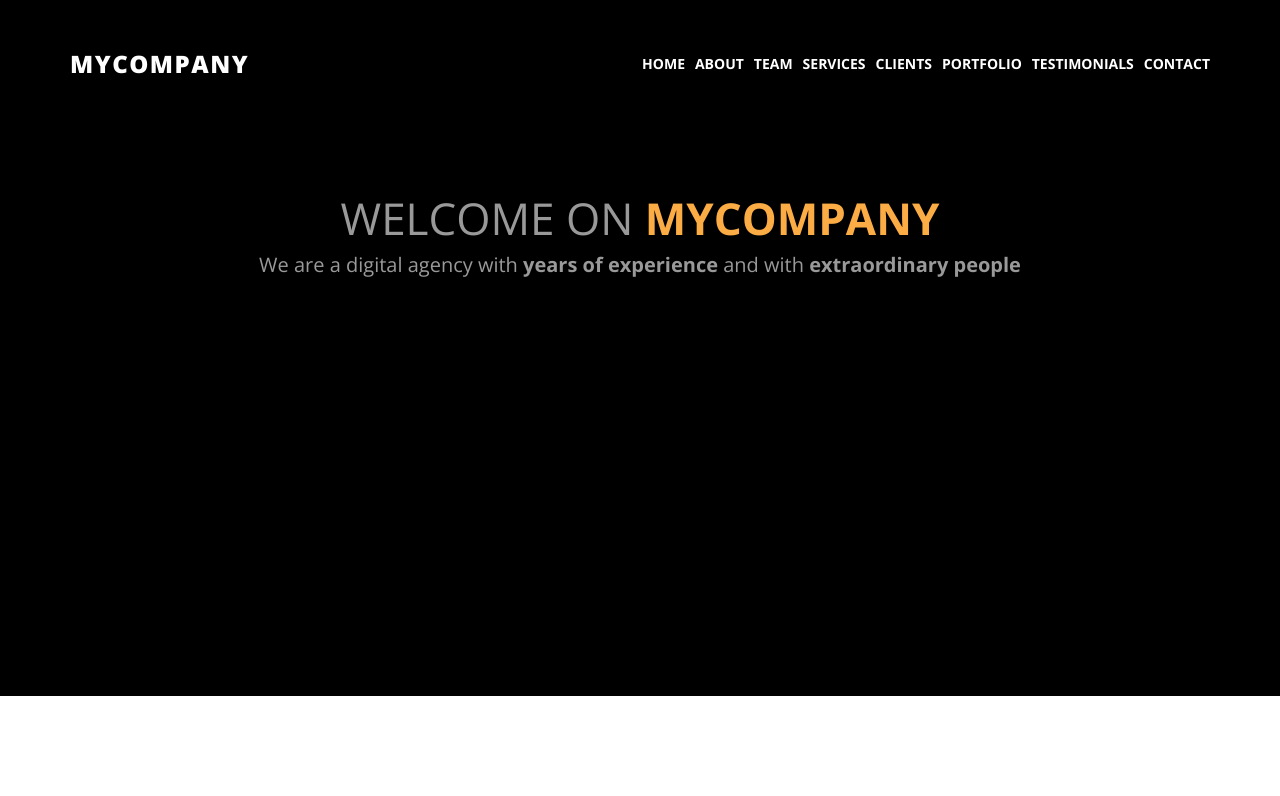
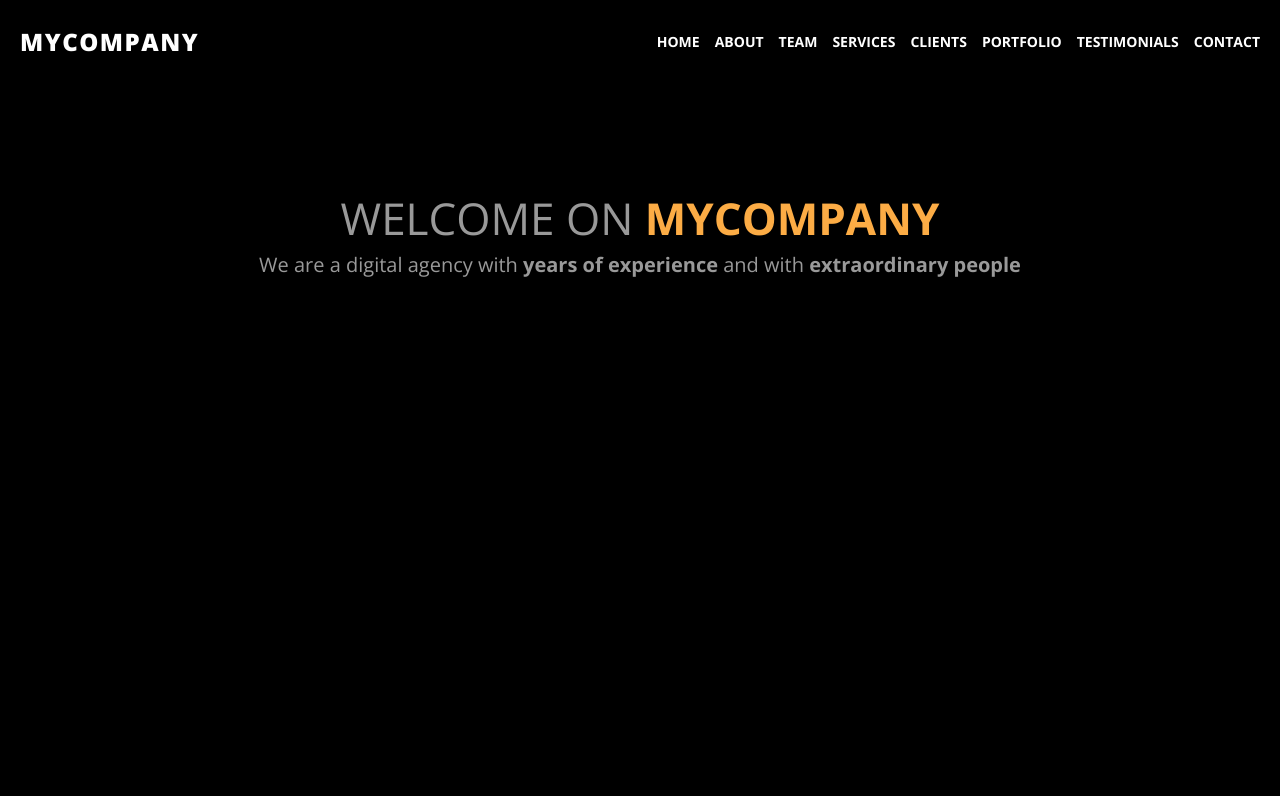
Before and after one commit to DevCoderGod/MY_COMPANY, a plain HTML site: page index.html in a window 1280 px wide. Shown: the top 796 px of the page. Drawn offline with nearby package versions, Linux system fonts and the light colour scheme.

Commit message:
исправлен heder (семантика)

```diff
--- a/index.html
+++ b/index.html
@@ -9,24 +9,22 @@
 </head>
 <body>
 	<header class="block block-black header">
-		<div class="content">
-			<div class="header__logo"><p>mycompany</p></div>
-			<div class="header__nav" id="nav">
-				<nav class="list">
-					<div class="list__item"><div class="link">home</div></div>
-					<div class="list__item"><div class="link">about</div></div>
-					<div class="list__item"><div class="link">team</div></div>
-					<div class="list__item"><div class="link">services</div></div>
-					<div class="list__item"><div class="link">clients</div></div>
-					<div class="list__item"><div class="link">portfolio</div></div>
-					<div class="list__item"><div class="link">testimonials</div></div>
-					<div class="list__item"><div class="link">contact</div></div>
-				</nav>
-			</div>
-			<div class="header__burger" id="burger">&#9776;</div>
-		</div>
-	</header>
-	<main>
+		<div class="header__logo"><a href="#">mycompany</a></div>
+		<nav class="header__nav" id="nav">
+			<ul class="list">
+				<li class="list__item"><a class="link">home</a></li>
+				<li class="list__item"><a class="link">about</a></li>
+				<li class="list__item"><a class="link">team</a></li>
+				<li class="list__item"><a class="link">services</a></li>
+				<li class="list__item"><a class="link">clients</a></li>
+				<li class="list__item"><a class="link">portfolio</a></li>
+				<li class="list__item"><a class="link">testimonials</a></li>
+				<li class="list__item"><a class="link">contact</a></li>
+			</ul>
+		</nav>
+		<div class="header__burger" id="burger">&#9776;</div>
+</header>
+<main>
 		<section class="block block-black welcome" id="home">
 			<div class="content">
 				<h1>welcome on <span class="mycompany">mycompany</span></h1>
--- a/scss/main.scss
+++ b/scss/main.scss
@@ -111,19 +111,19 @@ body{
 	top: 0px;
 	left: 0;
 	right: 0;
-	padding: 52px 0 5px 0;
+	padding: 30px 20px 10px 20px;
 	color: #fff;
-	.content{
-		display: flex;
-		justify-content: space-between;
-	}
+	display: flex;
+	justify-content: space-between;
 	&__logo{
-		padding-bottom: 11px;
 		font-size: 24px;
 		font-weight: 800;
 		letter-spacing: 1.5px;
 		text-transform: uppercase;
 		cursor: pointer;
+		a{
+			color: #fff;
+		}
 	}
 	&__nav{
 		.list{
@@ -135,7 +135,7 @@ body{
 		font-weight: bold;
 		text-transform: uppercase;
 			&__item{
-				margin-left: 2%;
+				margin-left: 15px;
 				color: inherit;
 				cursor: pointer;
 				.link{
@@ -157,6 +157,7 @@ main{
 }
 .welcome{
 	padding: 196px 0 421px;
+	height: 100vh;
 	.content{
 		text-align: center;
 		font-size: 20px;
@@ -402,12 +403,17 @@ main{
 			}
 		}
 	}
+	.header{
+		padding-top: 20px;
+		padding-bottom: 10px;
+	}
 }
 @media screen and(max-width: 1036px){
 	.block{
 		padding-bottom: 10%;
 	}
 	.header{
+		padding-top: 10px;
 		padding-bottom: 5px;
 	}
 	.items{
@@ -426,10 +432,9 @@ main{
 		}
 	}
 }
-@media screen and(max-width: 799px){
+@media screen and(max-width: 850px){
 	.header{
 		overflow: visible;
-		padding-top: 32px;
 		&__nav{
 			display: none;
 		}
@@ -474,6 +479,12 @@ main{
 		}
 	}
 	.welcome{
+		padding-top: 100px;
+	}
+}
+@media screen and(max-width: 811px){
+	.welcome{
+		padding-top: 100px;
 		p{
 			span{
 				display: block;
@@ -483,11 +494,14 @@ main{
 	}
 }
 @media screen and (max-width: 673px){
+	.block{
+		padding-top: 40px;
+	}
+	.header{
+		padding-top: 5px;
+	}
 	.title{
 		line-height: 150%;
-	}
-	.welcome{
-		padding: 100px 0 200px;
 	}
 	.about{
 		.content{
```
Also changed, not shown: css/main.css.
